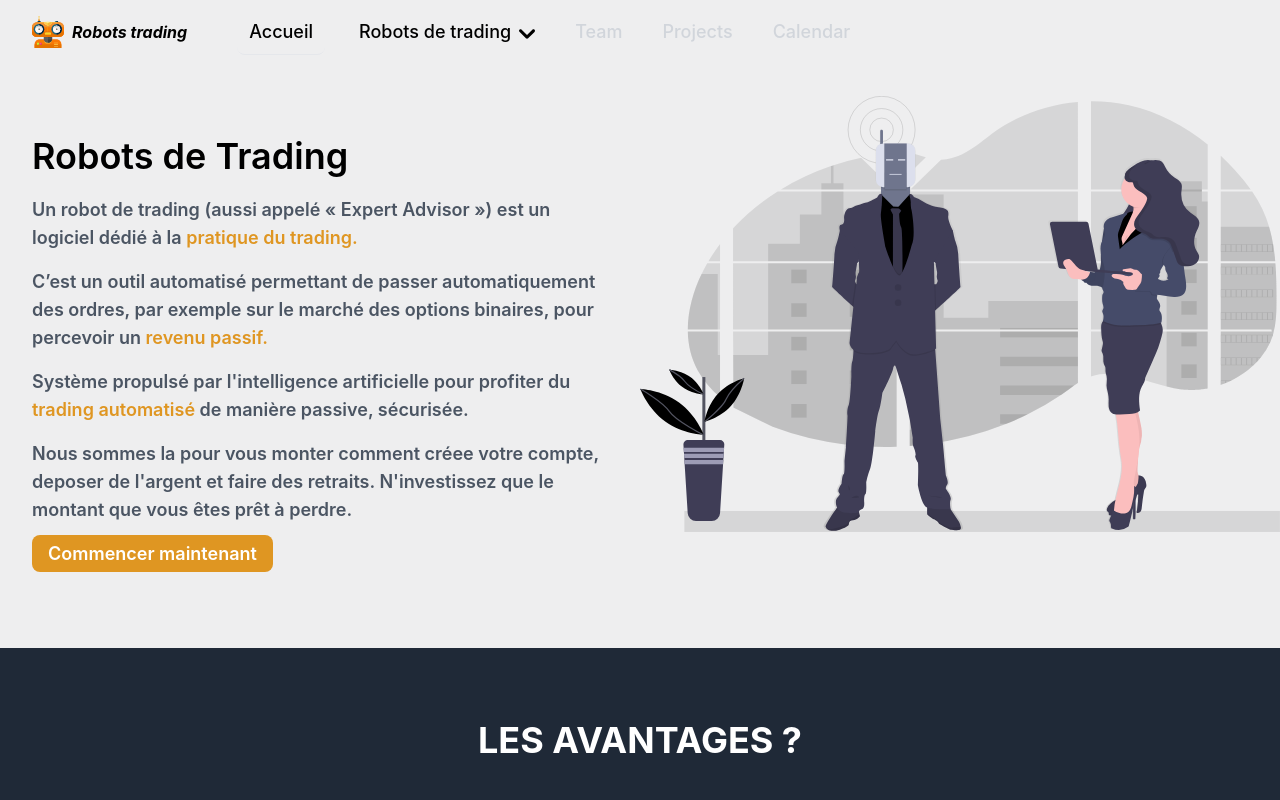
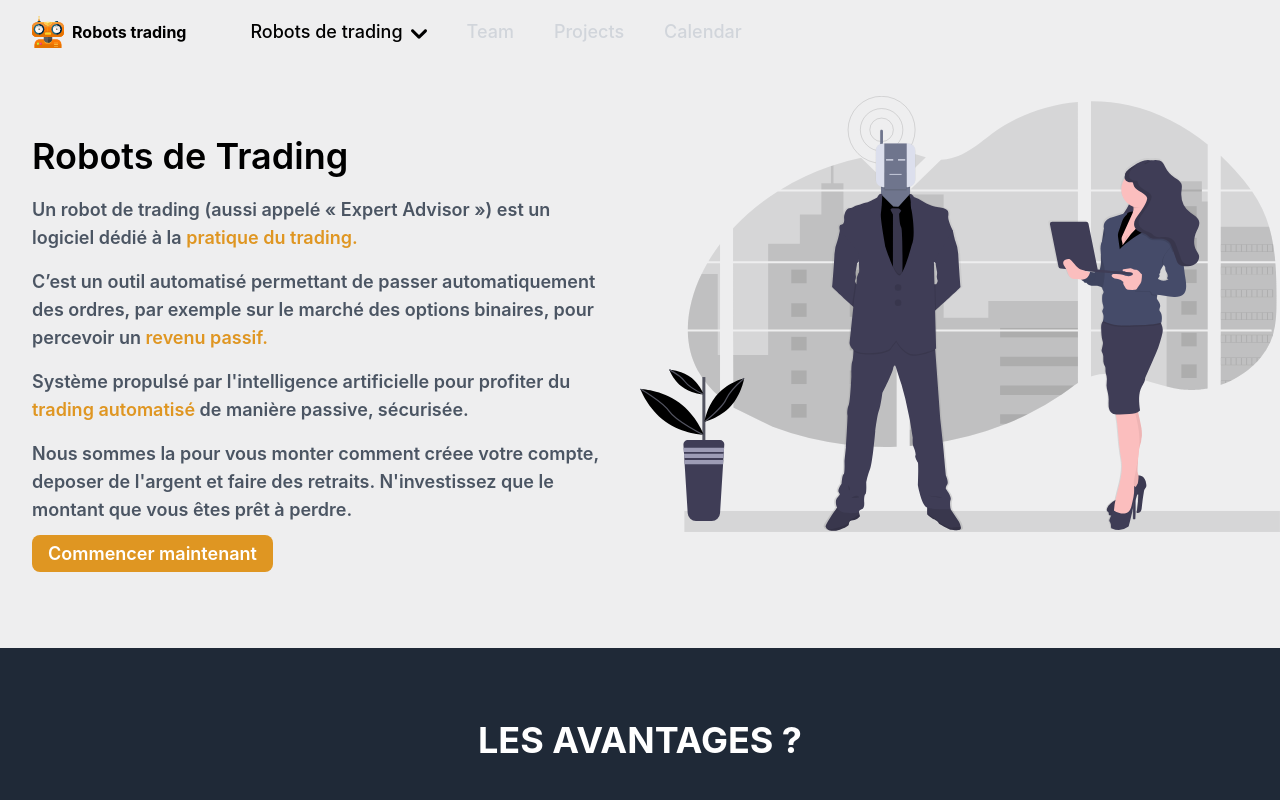
Before and after one commit to maximegheraille/robots-trading, a Next.js app: page / in a window 1280 px wide. Shown: the top 800 px of the page. Built offline with nearby package versions, Linux system fonts and the light colour scheme.

Commit message:
bg-image

```diff
--- a/components/navigation/Navigation.tsx
+++ b/components/navigation/Navigation.tsx
@@ -24,7 +24,7 @@ export interface NavChild {
   rendement: string;
 }
 export const navigation: NavigationInterface[] = [
-  { name: "Accueil", current: false, href: "/" },
+  // { name: "Accueil", current: false, href: "/" },
   {
     name: "Robots de trading",
     current: true,
@@ -36,7 +36,7 @@ export const navigation: NavigationInterface[] = [
           "Autotrade Gold 5.0 est un robot de trading qui trade l'or (XAU/USD) avec une gestion à faible risque et une stratégie de scalping à court terme",
         // "AutoTrade Gold 5.0 est un robot de trading indonésien qui fonctionne automatiquement sur le marché des ETF (paire XAU/USD).",
         icon: ai5,
-        href: "/Panthera",
+        href: "/fin888",
         rendement: "10%-15%",
       },
       {
@@ -61,10 +61,7 @@ const Navigation = () => {
   };
   return (
     <div>
-      <Disclosure
-        as="nav"
-        className="bg-gray-800*/ bg-white*/   border-gray-700 mb-1*/"
-      >
+      <Disclosure as="nav" className="">
         {({ open }) => (
           <>
             <div className="max-w-7xl mx-auto px-2 sm:px-6 lg:px-8">
@@ -88,12 +85,14 @@ const Navigation = () => {
                       src="https://tailwindui.com/img/logos/workflow-logo-indigo-500-mark-white-text.svg"
                       alt="Workflow"
                     /> */}
-                    <div className="hidden lg:align-middle place-content-center lg:flex h-8 w-auto ">
-                      <img src={"/robot-svgrepo-com.svg"} alt="Workflow" />
-                      <div className="text-center flex items-center font-bold">
-                        <p className="pl-2 italic">Robots trading</p>
+                    <NextLink href="/">
+                      <div className="hidden lg:align-middle place-content-center lg:flex h-8 w-auto ">
+                        <img src={"/robot-svgrepo-com.svg"} alt="Workflow" />
+                        <div className="text-center flex items-center font-bold">
+                          <p className="pl-2">Robots trading</p>
+                        </div>
                       </div>
-                    </div>
+                    </NextLink>
                   </div>
 
                   <div className="hidden sm:block sm:ml-6 lg:ml-12 lg:flex space-x-4 t">
--- a/tailwind.config.js
+++ b/tailwind.config.js
@@ -6,7 +6,8 @@ module.exports = {
     extend: {
       backgroundImage: {
         "hero-pattern": "url('/endless-constellation.svg')",
-        "hero-pattern2": "url('/rose-petals.svg')",
+        "hero-pattern2": "url('/test-bg.svg')",
+        "hero-pattern22": "url('/test2.svg')",
         "hero-pattern3": "url('/cool-background.png')",
         "hero-pattern4": "url('/polygon-scatter-haikei.svg')",
       },
```
